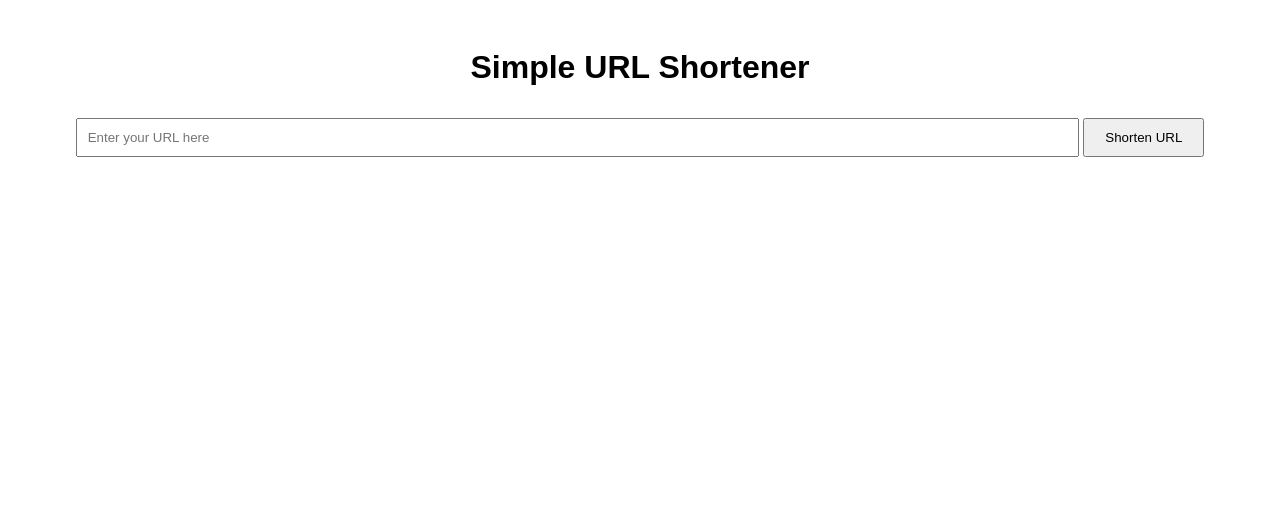
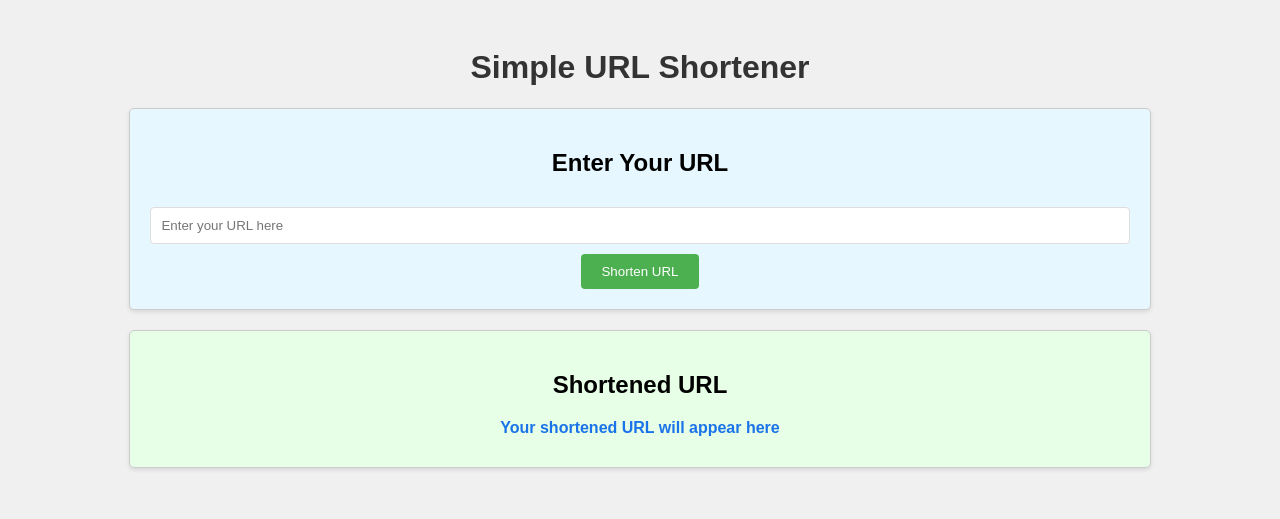
Before and after one commit to johniyon/shortweb, a plain HTML site: page index.html in a window 1280 px wide. Drawn offline with Linux system fonts and the light colour scheme.

Commit message:
Update index.html

```diff
--- a/index.html
+++ b/index.html
@@ -1,13 +1,3 @@
-<!DOCTYPE html>
-<html lang="en" >
-<head>
-  <meta charset="UTF-8">
-  <title>CodePen - Untitled</title>
-
-
-</head>
-<body>
-<!-- partial:index.partial.html -->
 <!DOCTYPE html>
 <html lang="en">
 <head>
@@ -15,18 +5,69 @@
     <meta name="viewport" content="width=device-width, initial-scale=1.0">
     <title>Simple URL Shortener</title>
     <style>
-        body { font-family: Arial, sans-serif; text-align: center; padding: 20px; }
-        input { width: 80%; padding: 10px; margin: 10px 0; }
-        button { padding: 10px 20px; }
-        p { margin-top: 20px; }
+        body {
+            font-family: Arial, sans-serif;
+            text-align: center;
+            padding: 20px;
+            background-color: #f0f0f0;
+        }
+        h1 {
+            color: #333;
+        }
+        .box {
+            width: 80%;
+            margin: 20px auto;
+            padding: 20px;
+            border: 1px solid #ccc;
+            border-radius: 5px;
+            background-color: #fff;
+            box-shadow: 0 2px 4px rgba(0,0,0,0.1);
+        }
+        #inputBox {
+            background-color: #e6f7ff;
+        }
+        #resultBox {
+            background-color: #e6ffe6;
+        }
+        input {
+            width: 100%;
+            padding: 10px;
+            margin: 10px 0;
+            border: 1px solid #ddd;
+            border-radius: 4px;
+            box-sizing: border-box;
+        }
+        button {
+            padding: 10px 20px;
+            background-color: #4CAF50;
+            color: white;
+            border: none;
+            border-radius: 4px;
+            cursor: pointer;
+            transition: background-color 0.3s;
+        }
+        button:hover {
+            background-color: #45a049;
+        }
+        #shortLink {
+            word-break: break-all;
+            margin: 10px 0;
+            color: #1a73e8;
+            font-weight: bold;
+        }
     </style>
 </head>
 <body>
     <h1>Simple URL Shortener</h1>
+    <div class="box" id="inputBox">
+        <h2>Enter Your URL</h2>
         <input type="text" id="urlInput" placeholder="Enter your URL here">
         <button onclick="shortenUrl()">Shorten URL</button>
-    <p id="shortLink"></p>
-
+    </div>
+    <div class="box" id="resultBox">
+        <h2>Shortened URL</h2>
+        <p id="shortLink">Your shortened URL will appear here</p>
+    </div>
     <script>
         function shortenUrl() {
             const url = document.getElementById('urlInput').value;
@@ -34,15 +75,14 @@
                 alert("Please enter a valid URL.");
                 return;
             }
-
             fetch(`https://is.gd/create.php?format=json&url=${encodeURIComponent(url)}`)
                 .then(response => response.json())
                 .then(data => {
                     console.log(data);  // Log the response for debugging
-            if (data.shortlink) {
-                document.getElementById('shortLink').innerText = "Shortened URL: " + data.shortlink;
+                    if (data.shorturl) {
+                        document.getElementById('shortLink').innerText = data.shorturl;
                     } else {
-                alert("Error creating short link: " + data.message);
+                        alert("Error creating short link: " + data.errormessage);
                     }
                 })
                 .catch(error => {
@@ -53,7 +93,3 @@
     </script>
 </body>
 </html>
-<!-- partial -->
-
-</body>
-</html>
```
Lines whose indentation alone changed are shown as unchanged.
